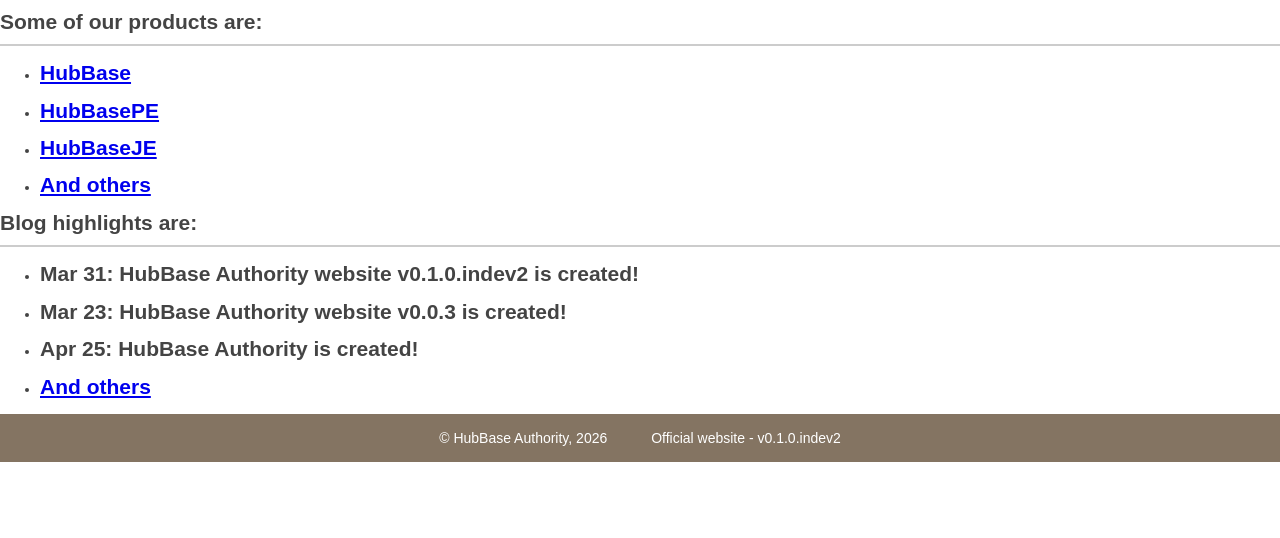
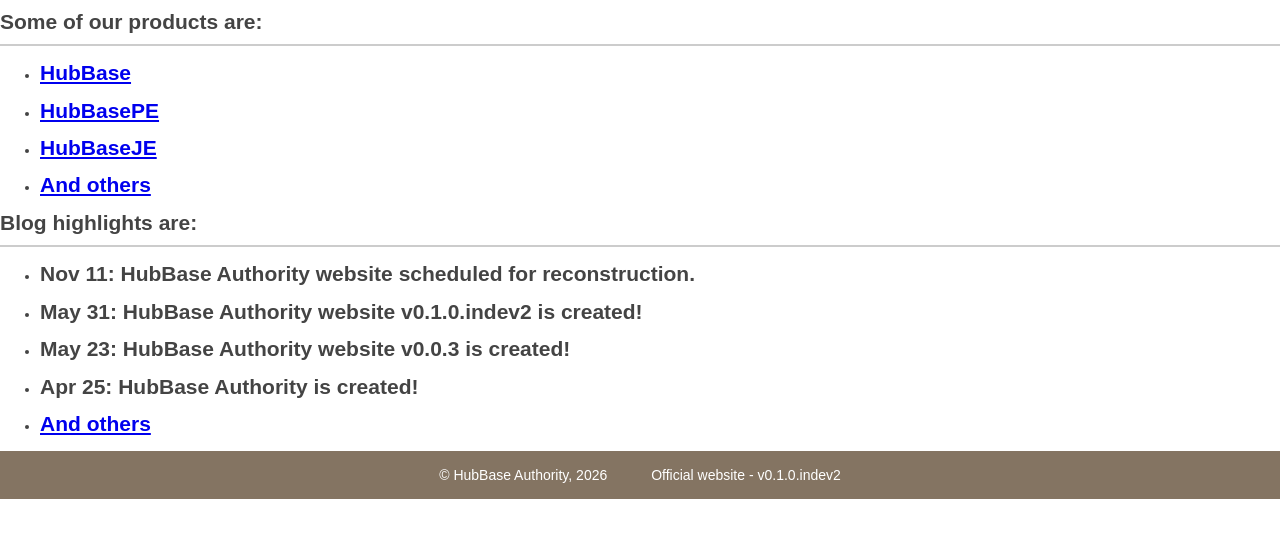
Before and after one commit to Voice659/Voice659.github.io, a plain HTML site: page index.html in a window 1280 px wide. Shown: the part 144-682 px from the top of the page. Drawn offline with Linux system fonts and the light colour scheme.

Commit message:
Post-EOL maintenance wave 1

```diff
--- a/index.html
+++ b/index.html
@@ -26,8 +26,9 @@
 		<section class="blog">
           <h1 class="section-start">Blog highlights are:</h1>
           <ul>
-			<li><h2>Mar 31: HubBase Authority website v0.1.0.indev2 is created!</h2></li>
-			<li><h2>Mar 23: HubBase Authority website v0.0.3 is created!</h2></li>
+			<li><h2>Nov 11: HubBase Authority website scheduled for reconstruction.</h2></li>
+			<li><h2>May 31: HubBase Authority website v0.1.0.indev2 is created!</h2></li>
+			<li><h2>May 23: HubBase Authority website v0.0.3 is created!</h2></li>
 			<li><h2>Apr 25: HubBase Authority is created!</h2></li>
 			<li><h2><a href="index-blog.html">And others</a></h2></li>
 		  </ul>
```
